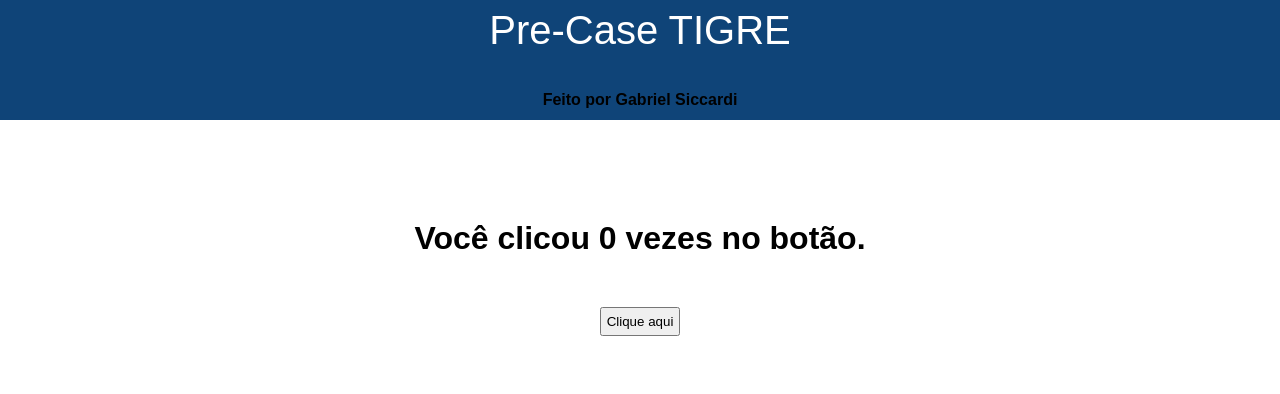
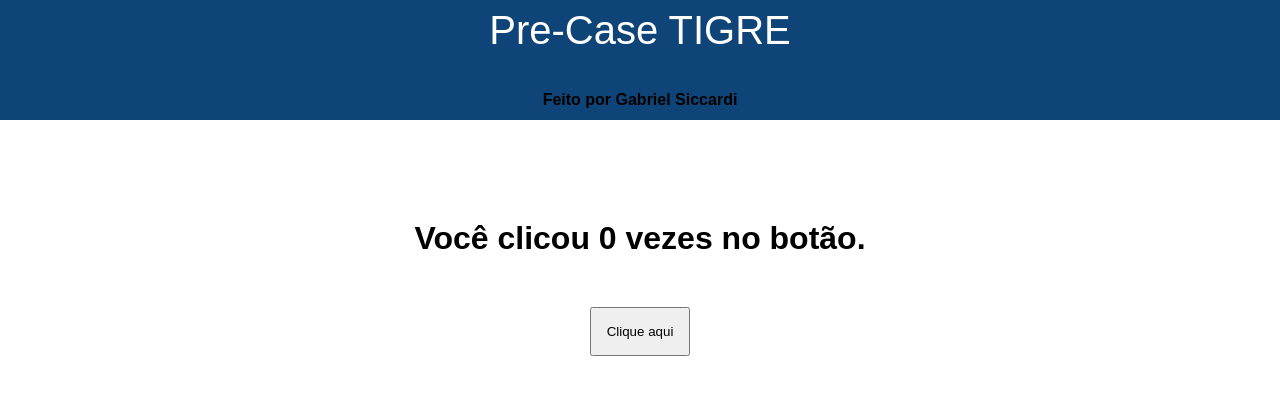
Before and after one commit to gabsiccardi/Case_tigre, a website: page index.html in a window 1280 px wide. Drawn offline with Linux system fonts and the light colour scheme.

Commit message:
Aumento do tamanho do botão

```diff
--- a/style.css
+++ b/style.css
@@ -44,5 +44,5 @@
 .botao {
     align-items: center;
     margin-top: 50px;
-    padding: 5px 5px 5px 5px;
+    padding: 15px 15px 15px 15px;
 }
```
